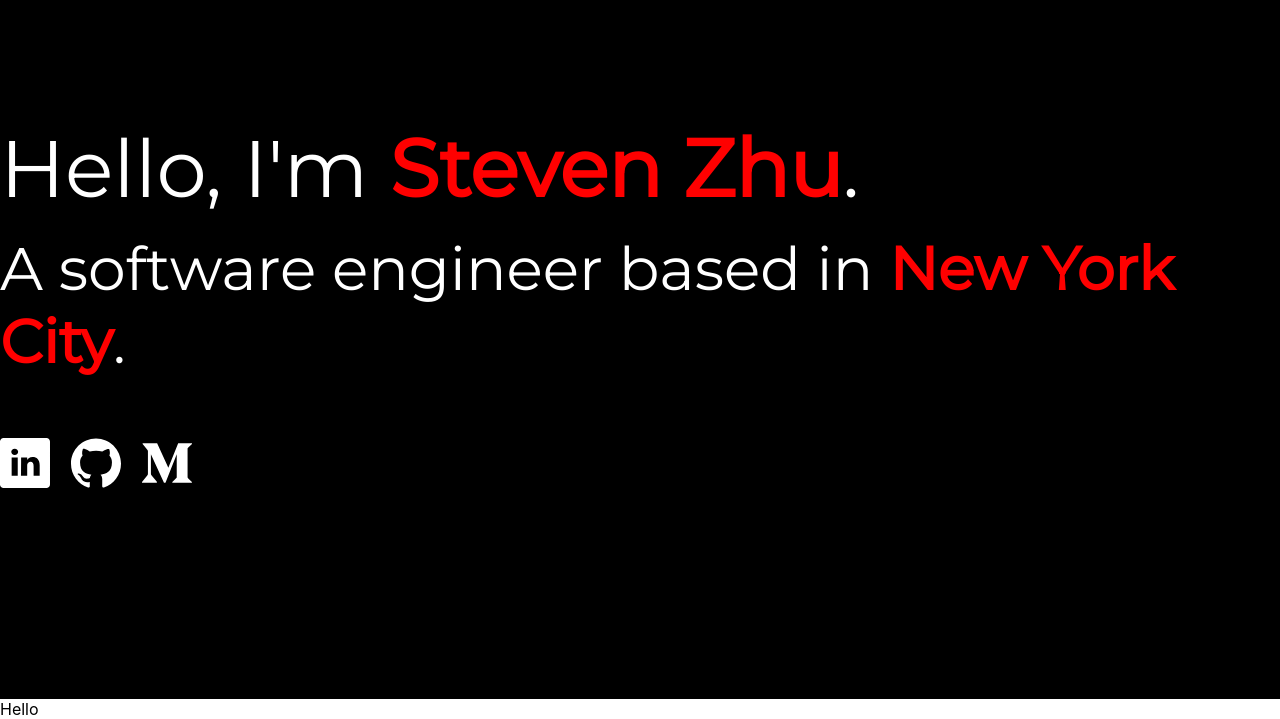
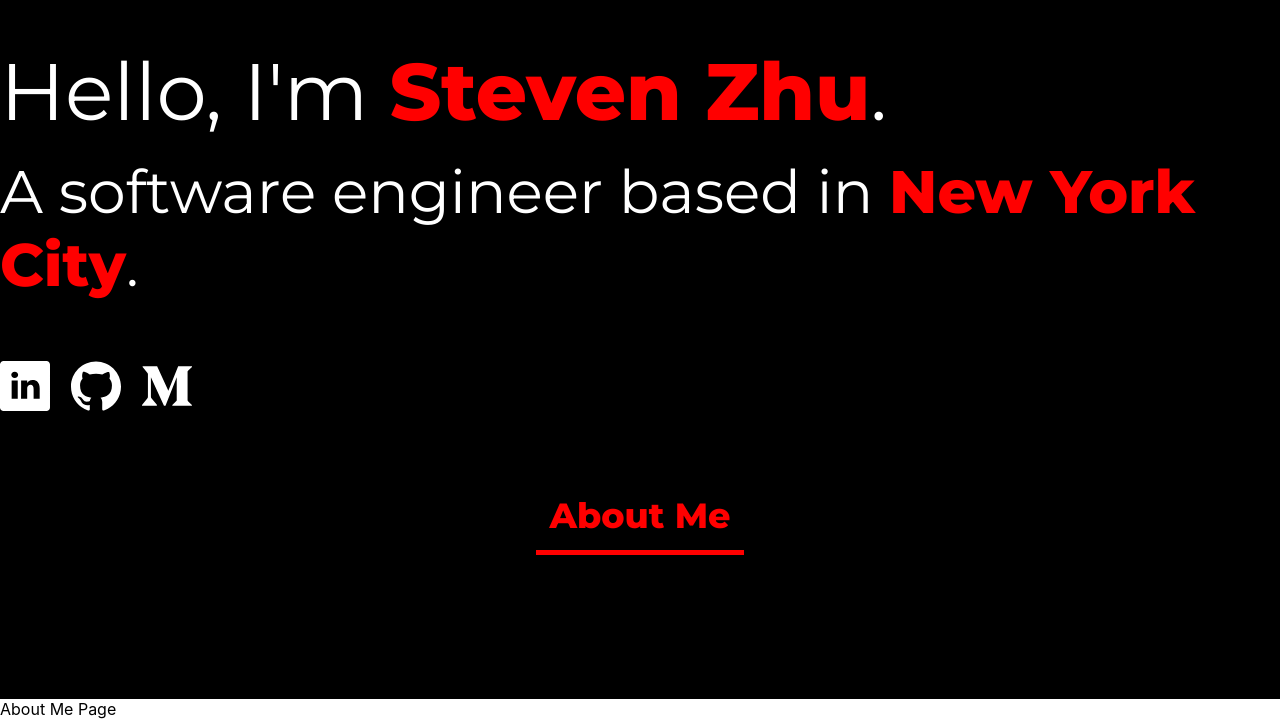
Before and after one commit to stevenzhu03/portfolio_website, a React (Create React App) app: page /about_me in a window 1280 px wide. Shown: the part 101-820 px from the top of the page. Built offline with nearby package versions, Linux system fonts and the light colour scheme.

Commit message:
creating about me page

```diff
--- a/public/index.html
+++ b/public/index.html
@@ -3,7 +3,7 @@
   <head>
     <meta charset="utf-8" />
     <link rel="icon" href="%PUBLIC_URL%/favicon.ico" />
-    <link href="https://fonts.googleapis.com/css2?family=Montserrat:ital,wght@0,400;1,900&display=swap" rel="stylesheet">
+    <link href="https://fonts.googleapis.com/css2?family=Montserrat:wght@400;800&display=swap" rel="stylesheet">
     <meta name="viewport" content="width=device-width, initial-scale=1" />
     <meta name="theme-color" content="#000000" />
     <meta
--- a/src/App.css
+++ b/src/App.css
@@ -17,32 +17,32 @@
   color: white;
 }
 
-.landing-page-headings {
+.landing-page-content {
   display: flex;
   flex-direction: column;
   justify-content: left;
   font-family: 'Montserrat', sans-serif;
 }
 
-.landing-page-headings h1 {
+.landing-page-content h1 {
   font-size: 80px;
   margin-bottom: 15px;
   font-weight: 400;
 }
 
-.landing-page-headings h2 {
+.landing-page-content h2 {
   font-size: 60px;
   font-weight: 400;
   margin-bottom: 60px;
 }
 
 .landing-page-name {
-  font-weight: 900;
+  font-weight: 800;
   color: red;
 }
 
 .landing-page-city {
-  font-weight: 900;
+  font-weight: 800;
   color: red;
 }
 
@@ -52,3 +52,31 @@
   height: 5vh;
   width: 15vw;
 }
+
+.landing-page-icons a img{
+  transition: all .3s ease-in-out;
+}
+
+
+.landing-page-icons a img:hover {
+  transform: scale(1.3);
+}
+
+.landing-page-link {
+  text-align: center;
+  text-decoration: none;
+  color: red;
+  margin-top: 80px;
+  font-family: 'Montserrat', sans-serif;
+  font-size: 35px;
+  font-weight: 800;
+  padding: 13px;
+  transition: all .3s ease-in-out;
+  border-bottom: 5px solid red;
+}
+
+.landing-page-link:hover {
+  transform: scale(1.2);
+}
+
+/*  */
--- a/src/App.js
+++ b/src/App.js
@@ -1,6 +1,6 @@
 import React from "react";
 import "./App.css";
-import { Route } from "react-router-dom";
+import { Route, Switch } from "react-router-dom";
 import AboutMe from "./components/AboutMe";
 import Projects from "./components/Projects";
 import Resume from "./components/Resume";
@@ -10,9 +10,12 @@ function App() {
   return (
     <div>
       <LandingPage />
-      <Route exact path="/about_me" component={AboutMe} />
-      <Route exact path="/projects" component={Projects} />
-      <Route exact path="/resume" component={Resume} />
+
+      <Switch>
+        <Route exact path="/about_me" component={AboutMe} />
+        <Route exact path="/projects" component={Projects} />
+        <Route exact path="/resume" component={Resume} />
+      </Switch>
     </div>
   );
 }
--- a/src/components/AboutMe.js
+++ b/src/components/AboutMe.js
@@ -3,8 +3,8 @@ import React from 'react';
 const AboutMe = props => {
 
     return (
-        <div>
-            Hello
+        <div className="about-me-page">
+            About Me Page
         </div>
     )
 
--- a/src/components/LandingPage.js
+++ b/src/components/LandingPage.js
@@ -1,9 +1,10 @@
 import React from "react";
+import { Link } from "react-router-dom"
 
 const LandingPage = (props) => {
   return (
     <div className="landing-page">
-      <div className="landing-page-headings">
+      <div className="landing-page-content">
         <h1>
           Hello, I'm <span className="landing-page-name">Steven Zhu</span>.
         </h1>
@@ -12,19 +13,21 @@ const LandingPage = (props) => {
           <span className="landing-page-city">New York City</span>.
         </h2>
         <div className="landing-page-icons">
-            <a href="https://www.linkedin.com/in/steven-zhu-a4b989115/">
+            <a href="https://www.linkedin.com/in/steven-zhu-a4b989115/" target="_blank" rel="noopener noreferrer">
             <img src={require("../assets/linkedin.svg")} width="50px" alt="LinkedIn"/>
             </a>
 
-            <a href="https://github.com/stevenzhu03">
+            <a href="https://github.com/stevenzhu03" target="_blank" rel="noopener noreferrer">
             <img src={require("../assets/github.svg")} width="50px" alt="GitHub"/>
             </a>
 
-            <a href="https://medium.com/@stevenzhu03">
+            <a href="https://medium.com/@stevenzhu03" target="_blank" rel="noopener noreferrer">
             <img src={require("../assets/medium.svg")} width="50px" alt="Medium"/>
             </a>
         </div>
       </div>
+        <Link to="/about_me" className="landing-page-link">About Me</Link>
+
     </div>
   );
 };
--- a/src/components/Projects.js
+++ b/src/components/Projects.js
@@ -0,0 +1,13 @@
+import React from 'react';
+
+const Projects = props => {
+
+    return (
+        <div>
+            Projects Page
+        </div>
+    )
+
+}
+
+export default Projects
--- a/src/components/Resume.js
+++ b/src/components/Resume.js
@@ -0,0 +1,13 @@
+import React from 'react';
+
+const Resume = props => {
+
+    return (
+        <div>
+            Resume Page
+        </div>
+    )
+
+}
+
+export default Resume
```
